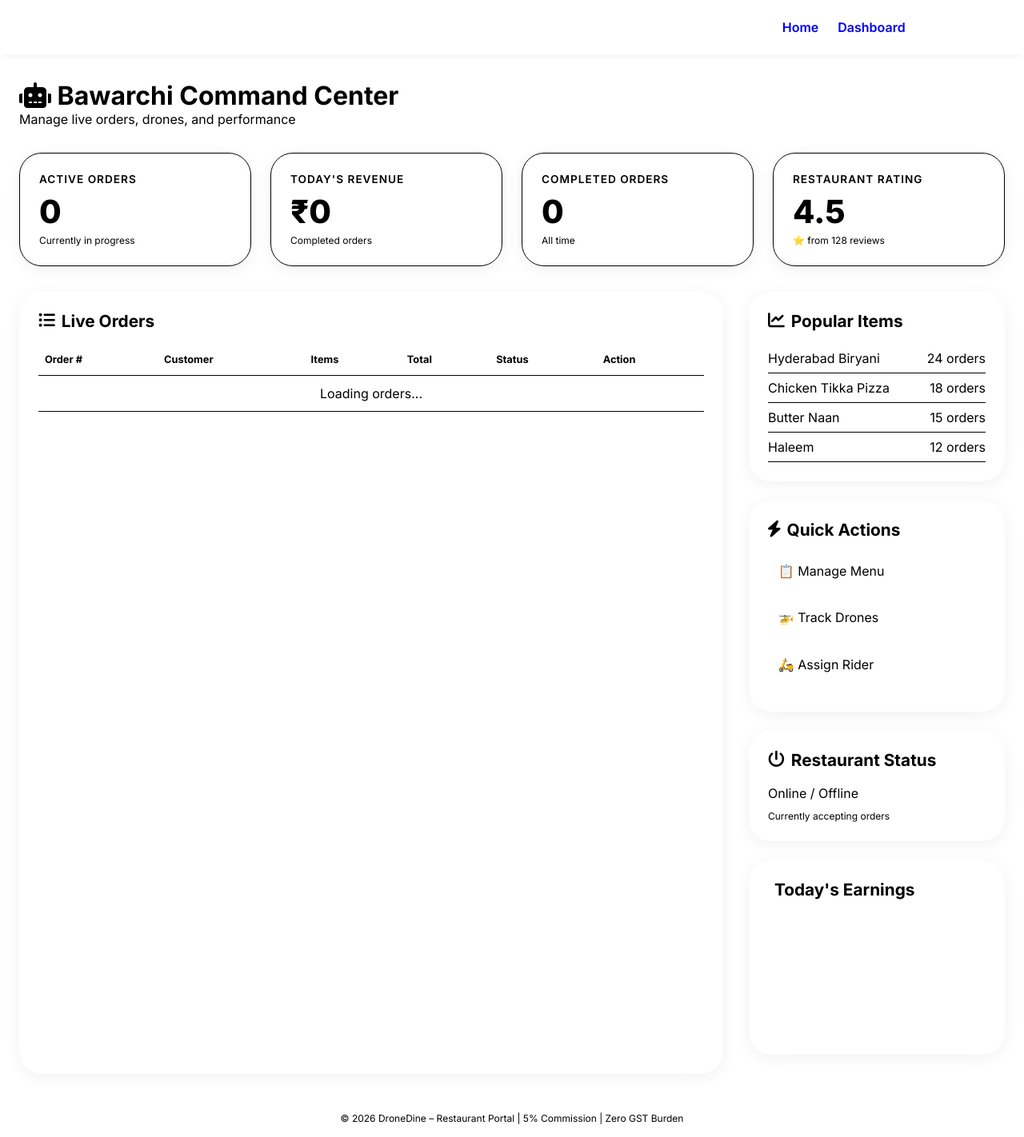
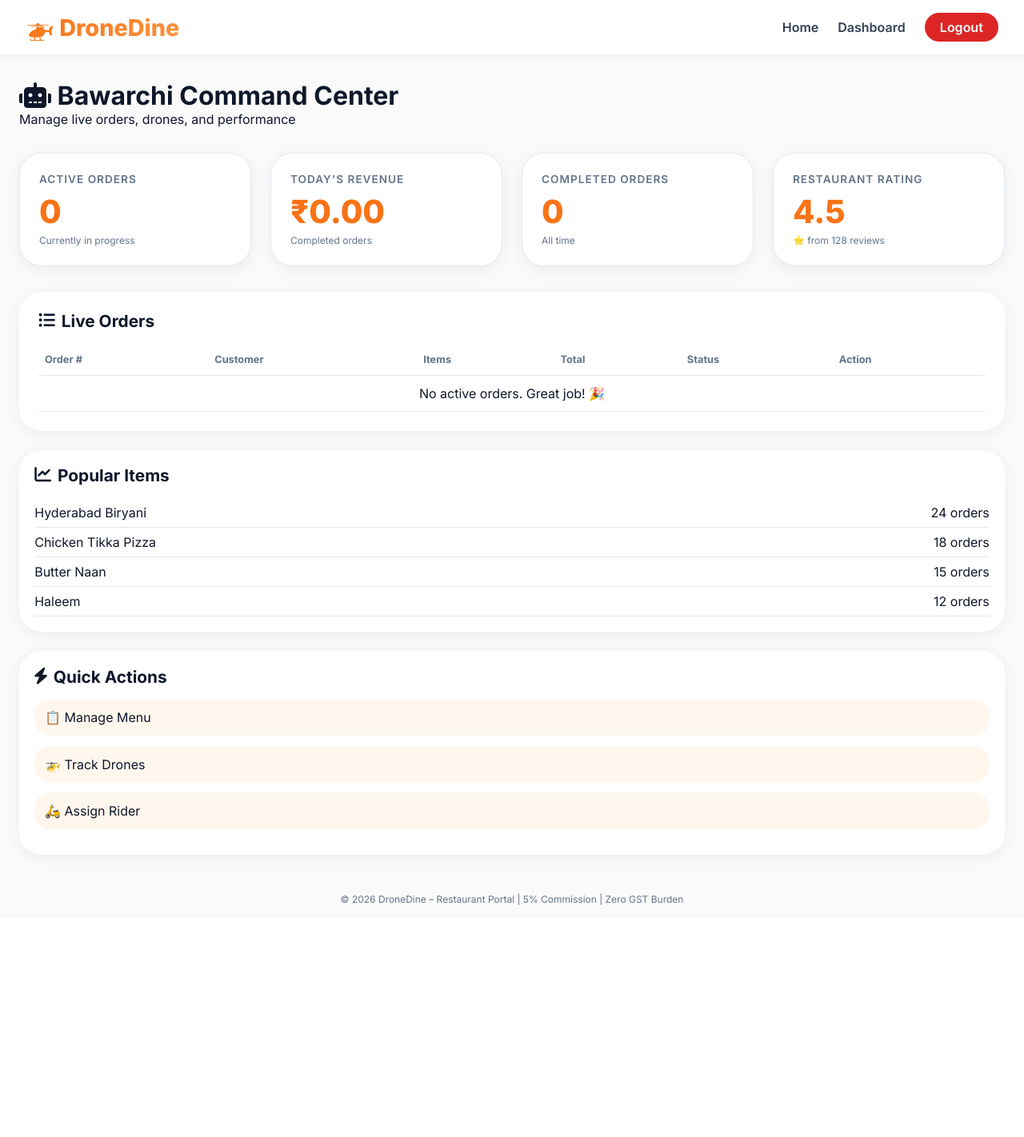
Before and after one commit to manojkumargarige025-art/dronedine-hyderabad, a Flask app: template templates/restaurant/dashboard.html in a window 1280 px wide. Shown: the whole page at 80% size. After the commit the page ends 1132 px from the top, so only its background shows below. Run offline with Flask 3, Linux system fonts and the light colour scheme; the template is opened without the code that fills it: values that come from a table or form of the project are taken from there, others are empty; data comes from the database, SQL or seed files in the repository; a map, chart or similar area stays blank.

Commit message:
Update dashboard.html

```diff
--- a/templates/restaurant/dashboard.html
+++ b/templates/restaurant/dashboard.html
@@ -9,32 +9,20 @@
     <script src="https://cdn.jsdelivr.net/npm/chart.js"></script>
     <style>
         :root {
-            --primary:
-;
-            --primary-dark:
-;
-            --white:
-;
-            --bg:
-;
-            --text:
-;
-            --muted:
-;
-            --border:
-;
-            --light:
-;
+            --primary: #f97316;
+            --primary-dark: #ea580c;
+            --white: #ffffff;
+            --bg: #f8fafc;
+            --text: #0f172a;
+            --muted: #64748b;
+            --border: #e2e8f0;
+            --light: #fff7ed;
             --shadow: 0 4px 20px rgba(0,0,0,0.06);
         }
-        * {
-            margin: 0;
-            padding: 0;
-            box-sizing: border-box;
-        }
+        * { margin: 0; padding: 0; box-sizing: border-box; }
         body {
             font-family: 'Inter', sans-serif;
-            background: var(--bg);
+            background: #fafafa;
             color: var(--text);
         }
         .navbar {
@@ -53,9 +41,7 @@
         .logo {
             font-size: 1.8rem;
             font-weight: 800;
-            background: linear-gradient(135deg,
-,
-);
+            background: linear-gradient(135deg, #f97316, #fb923c);
             -webkit-background-clip: text;
             background-clip: text;
             color: transparent;
@@ -67,8 +53,7 @@
         }
         .nav-links a {
             text-decoration: none;
-            color:
-;
+            color: #334155;
             font-weight: 600;
             transition: 0.3s;
         }
@@ -76,8 +61,7 @@
             color: var(--primary);
         }
         .logout-btn {
-            background:
-;
+            background: #dc2626;
             color: white !important;
             padding: 0.5rem 1.2rem;
             border-radius: 40px;
@@ -87,7 +71,6 @@
             margin: 2rem auto;
             padding: 0 1.5rem;
         }
-        /* Stats Grid */
         .stats-grid {
             display: grid;
             grid-template-columns: repeat(auto-fit, minmax(240px, 1fr));
@@ -123,13 +106,6 @@
             font-size: 0.75rem;
             color: var(--muted);
         }
-        /* Two column layout */
-        .dashboard-grid {
-            display: grid;
-            grid-template-columns: 1fr 320px;
-            gap: 2rem;
-        }
-        /* Orders Table */
         .orders-card {
             background: white;
             border-radius: 28px;
@@ -166,37 +142,30 @@
             font-size: 0.7rem;
             font-weight: 600;
         }
-        .status-pending { background:
-; color:
-; }
-        .status-accepted { background:
-; color:
-; }
-        .status-preparing { background:
-; color:
-; }
-        .status-out_for_delivery { background:
-; color:
-; }
-        .status-delivered { background:
-; color:
-; }
+        .status-pending { background: #fef3c7; color: #b45309; }
+        .status-accepted { background: #dbeafe; color: #1e40af; }
+        .status-preparing { background: #fed7aa; color: #9a3412; }
+        .status-out_for_delivery { background: #d1fae5; color: #065f46; }
+        .status-delivered { background: #dcfce7; color: #166534; }
         .action-btn {
             background: var(--primary);
             border: none;
-            padding: 0.2rem 0.6rem;
-            border-radius: 20px;
+            padding: 0.3rem 0.8rem;
+            border-radius: 40px;
             color: white;
             font-size: 0.7rem;
             cursor: pointer;
             transition: 0.2s;
         }
-        /* Right sidebar */
+        .action-btn:hover {
+            transform: scale(1.02);
+            box-shadow: 0 2px 5px rgba(0,0,0,0.1);
+        }
         .sidebar-card {
             background: white;
             border-radius: 28px;
-            padding: 1.5rem;
-            margin-bottom: 1.5rem;
+            padding: 1.2rem;
+            margin-top: 1.5rem;
             box-shadow: var(--shadow);
         }
         .popular-item {
@@ -214,39 +183,7 @@
             transition: 0.2s;
         }
         .quick-action:hover {
-            background:
-;
-        }
-        .status-toggle {
-            display: flex;
-            justify-content: space-between;
-            align-items: center;
-        }
-        .toggle-switch {
-            width: 50px;
-            height: 26px;
-            background:
-;
-            border-radius: 40px;
-            position: relative;
-            cursor: pointer;
-        }
-        .toggle-switch.active {
-            background: var(--primary);
-        }
-        .toggle-switch::after {
-            content: '';
-            width: 22px;
-            height: 22px;
-            background: white;
-            border-radius: 50%;
-            position: absolute;
-            top: 2px;
-            left: 3px;
-            transition: 0.2s;
-        }
-        .toggle-switch.active::after {
-            left: 25px;
+            background: #fef3c7;
         }
         .footer {
             text-align: center;
@@ -256,9 +193,11 @@
             font-size: 0.75rem;
         }
         @media (max-width: 900px) {
-            .dashboard-grid {
-                grid-template-columns: 1fr;
+            .stats-grid { grid-template-columns: 1fr 1fr; }
         }
+        @media (max-width: 600px) {
+            .stats-grid { grid-template-columns: 1fr; }
+            .orders-table th, .orders-table td { font-size: 0.7rem; }
         }
     </style>
 </head>
@@ -276,7 +215,7 @@
         <h1><i class="fas fa-robot"></i> {{ restaurant.name }} Command Center</h1>
         <p style="margin-bottom: 2rem;">Manage live orders, drones, and performance</p>
 
-        <!-- Stats Cards -->
+        <!-- Stats Grid -->
         <div class="stats-grid" id="statsGrid">
             <div class="stat-card">
                 <div class="stat-title">Active Orders</div>
@@ -300,9 +239,7 @@
             </div>
         </div>
 
-        <!-- Main Dashboard Grid -->
-        <div class="dashboard-grid">
-            <!-- Left: Orders Table -->
+        <!-- Orders Table -->
         <div class="orders-card">
             <div class="section-title"><i class="fas fa-list-ul"></i> Live Orders</div>
             <div id="ordersTableContainer">
@@ -317,9 +254,7 @@
             </div>
         </div>
 
-            <!-- Right Sidebar -->
-            <div>
-                <!-- Popular Items -->
+        <!-- Sidebar (optional - popular items, quick actions) -->
         <div class="sidebar-card">
             <div class="section-title"><i class="fas fa-chart-line"></i> Popular Items</div>
             <div id="popularItems">
@@ -330,30 +265,11 @@
             </div>
         </div>
 
-                <!-- Quick Actions -->
         <div class="sidebar-card">
             <div class="section-title"><i class="fas fa-bolt"></i> Quick Actions</div>
             <div class="quick-action" onclick="alert('Manage menu - coming soon')">📋 Manage Menu</div>
             <div class="quick-action" onclick="alert('Drone tracking - coming soon')">🚁 Track Drones</div>
             <div class="quick-action" onclick="alert('Assign rider - coming soon')">🛵 Assign Rider</div>
-                </div>
-
-                <!-- Restaurant Status Toggle -->
-                <div class="sidebar-card">
-                    <div class="section-title"><i class="fas fa-power-off"></i> Restaurant Status</div>
-                    <div class="status-toggle">
-                        <span>Online / Offline</span>
-                        <div id="statusToggle" class="toggle-switch active" onclick="toggleRestaurantStatus()"></div>
-                    </div>
-                    <div id="statusMessage" class="stat-sub" style="margin-top: 0.5rem;">Currently accepting orders</div>
-                </div>
-
-                <!-- Simple Chart (mock) -->
-                <div class="sidebar-card">
-                    <div class="section-title"><i class="fas fa-chart-simple"></i> Today's Earnings</div>
-                    <canvas id="earningsChart" height="150"></canvas>
-                </div>
-            </div>
         </div>
     </div>
 
@@ -362,41 +278,23 @@
     </div>
 
     <script>
-        let chart = null;
-
         function showToast(msg, isError = false) {
             alert(msg);
         }
 
-        // Helper to get status class
-        function getStatusClass(status) {
-            switch(status) {
-                case 'pending': return 'status-pending';
-                case 'accepted': return 'status-accepted';
-                case 'preparing': return 'status-preparing';
-                case 'out_for_delivery': return 'status-out_for_delivery';
-                case 'delivered': return 'status-delivered';
-                default: return 'status-pending';
-            }
-        }
-
-        // Fetch stats
         async function fetchStats() {
             try {
                 const res = await fetch('/api/restaurant/stats');
                 const data = await res.json();
                 document.getElementById('activeOrdersCount').innerText = data.active_orders || 0;
                 document.getElementById('todayRevenue').innerText = `₹${(data.today_revenue || 0).toFixed(2)}`;
-                // Completed orders (all time) – you can fetch from another endpoint, but we'll use a placeholder
-                // For demo, we'll use a mock value – replace with actual API if needed
-                document.getElementById('completedOrders').innerText = data.completed_orders || 12;
+                document.getElementById('completedOrders').innerText = data.completed_orders || 0;
                 document.getElementById('rating').innerText = data.rating || 4.5;
             } catch (err) {
                 console.warn("Stats fetch error", err);
             }
         }
 
-        // Fetch orders
         async function fetchOrders() {
             try {
                 const res = await fetch('/api/orders/pending');
@@ -415,7 +313,16 @@
                     } catch(e) {
                         itemsText = order.items;
                     }
-                    const statusClass = getStatusClass(order.status);
+                    let statusClass = '';
+                    let statusText = order.status;
+                    switch(order.status) {
+                        case 'pending': statusClass = 'status-pending'; break;
+                        case 'accepted': statusClass = 'status-accepted'; break;
+                        case 'preparing': statusClass = 'status-preparing'; break;
+                        case 'out_for_delivery': statusClass = 'status-out_for_delivery'; break;
+                        case 'delivered': statusClass = 'status-delivered'; break;
+                        default: statusClass = 'status-pending';
+                    }
                     let actionHtml = '';
                     if (order.status === 'pending') {
                         actionHtml = `<button class="action-btn" onclick="updateOrderStatus(${order.id}, 'accept')">Accept</button>`;
@@ -426,25 +333,24 @@
                     } else if (order.status === 'out_for_delivery') {
                         actionHtml = `<button class="action-btn" onclick="updateOrderStatus(${order.id}, 'deliver')">Deliver</button>`;
                     } else {
-                        actionHtml = `<span class="status-badge ${statusClass}">${order.status.replace(/_/g,' ')}</span>`;
+                        actionHtml = `<span class="status-badge ${statusClass}">${statusText.replace(/_/g,' ')}</span>`;
                     }
                     html += `<tr>
                         <td>#${order.id}</td>
                         <td>${order.customer_name || 'Guest'}</td>
                         <td>${itemsText}</td>
                         <td>₹${order.total_amount}</td>
-                        <td><span class="status-badge ${statusClass}">${order.status.replace(/_/g,' ')}</span></td>
+                        <td><span class="status-badge ${statusClass}">${statusText.replace(/_/g,' ')}</span></td>
                         <td>${actionHtml}</td>
                     </tr>`;
                 });
                 tbody.innerHTML = html;
             } catch (err) {
                 console.warn("Orders fetch error", err);
-                document.getElementById('ordersTableBody').innerHTML = '<tr><td colspan="6" style="text-align:center;">Error loading orders. Please refresh.</td></tr>';
+                document.getElementById('ordersTableBody').innerHTML = '<tr><td colspan="6">Error loading orders. Please refresh.</td></tr>';
             }
         }
 
-        // Update order status
         async function updateOrderStatus(orderId, action) {
             try {
                 const res = await fetch(`/api/restaurant/update-order/${orderId}`, {
@@ -465,52 +371,12 @@
             }
         }
 
-        // Toggle restaurant status (UI only for demo)
-        function toggleRestaurantStatus() {
-            const toggle = document.getElementById('statusToggle');
-            const msg = document.getElementById('statusMessage');
-            if (toggle.classList.contains('active')) {
-                toggle.classList.remove('active');
-                msg.innerText = 'Offline – not accepting new orders';
-            } else {
-                toggle.classList.add('active');
-                msg.innerText = 'Online – accepting orders';
-            }
-        }
-
-        // Initialize chart
-        function initChart() {
-            const ctx = document.getElementById('earningsChart').getContext('2d');
-            chart = new Chart(ctx, {
-                type: 'line',
-                data: {
-                    labels: ['00:00', '08:00', '12:00', '16:00', '20:00'],
-                    datasets: [{
-                        label: 'Earnings (₹)',
-                        data: [0, 500, 1200, 800, 450],
-                        borderColor: '
-',
-                        backgroundColor: 'rgba(249,115,22,0.1)',
-                        fill: true,
-                        tension: 0.4
-                    }]
-                },
-                options: {
-                    responsive: true,
-                    maintainAspectRatio: true,
-                    plugins: { legend: { position: 'top' } }
-                }
-            });
-        }
-
-        // Auto-refresh every 8 seconds
         fetchStats();
         fetchOrders();
-        initChart();
         setInterval(() => {
             fetchStats();
             fetchOrders();
-        }, 8000);
+        }, 5000);
     </script>
 </body>
 </html>
```
Lines whose indentation alone changed are shown as unchanged.
